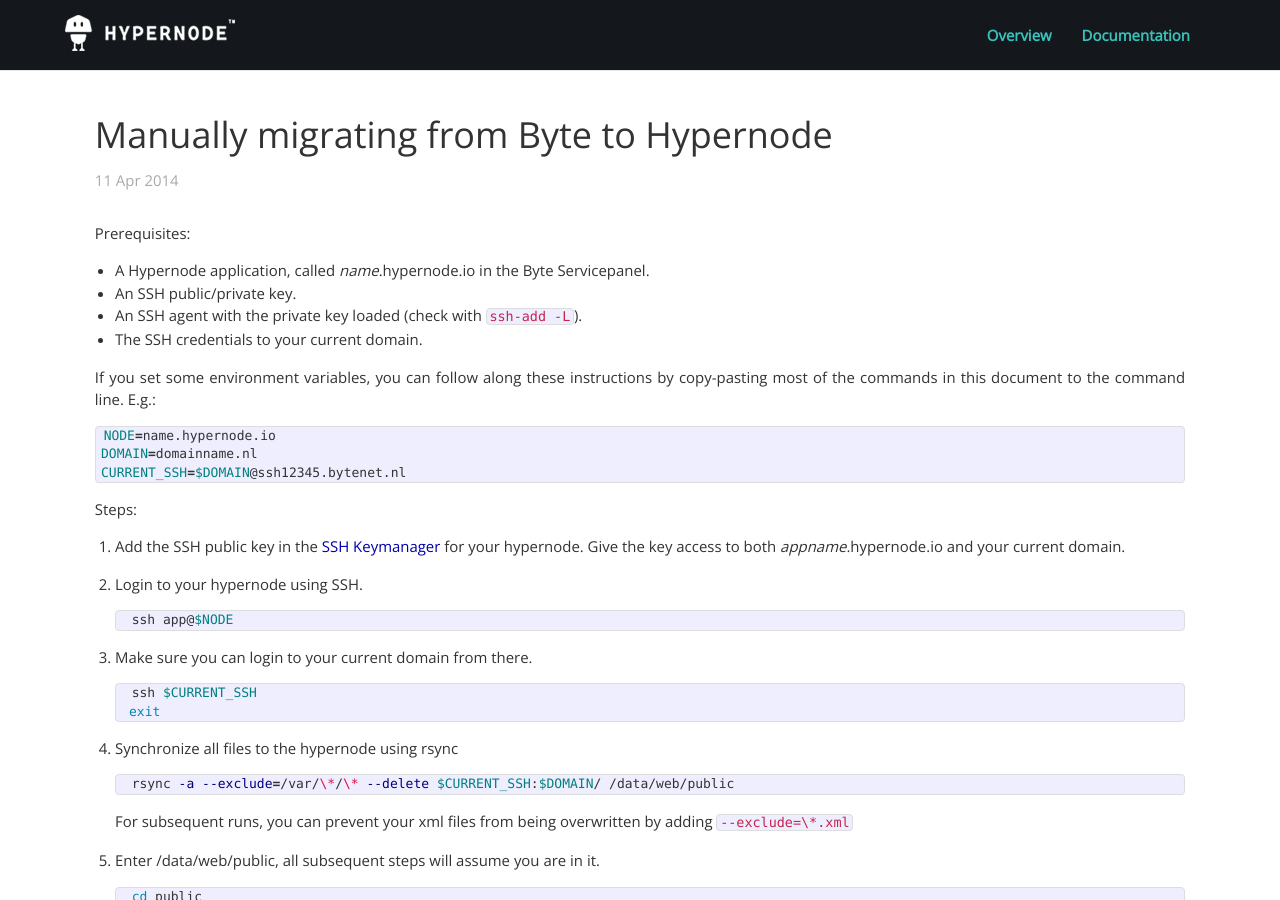
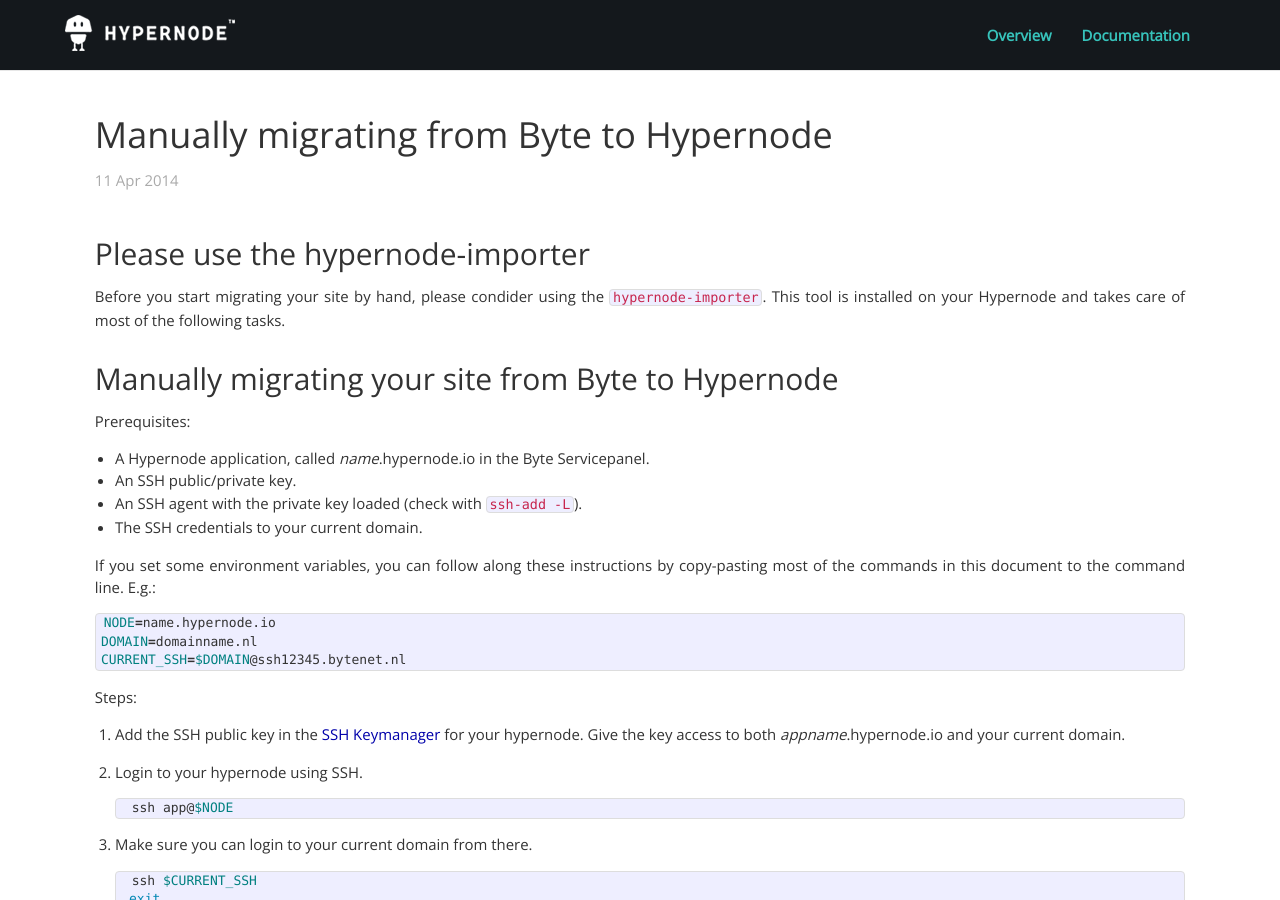
Before and after one commit to damnlie/hypernode.github.io, a Jekyll site: the page built from _posts/2014-04-11-migrating-to-hypernode.md, in a window 1280 px wide and 900 px high. Built offline with Jekyll 4.4.1, drawn with Linux system fonts in a browser that asks for light colours; nearby versions of some CDN libraries; Markdown is read by kramdown in place of the engine named in the settings; a script that is not in the unit is left out.

Commit message:
Please use hypernode-migrator

```diff
--- a/_posts/2014-04-11-migrating-to-hypernode.md
+++ b/_posts/2014-04-11-migrating-to-hypernode.md
@@ -6,6 +6,13 @@
 excerpt: "A manual on how to migrate your shop from the Byte platform to
 a Hypernode"
 ---
+
+## Please use the hypernode-importer
+
+Before you start migrating your site by hand, please condider using the `hypernode-importer`. This tool is installed on your Hypernode and takes care of most of the following tasks.
+
+
+## Manually migrating your site from Byte to Hypernode
 
 Prerequisites:
 
```
